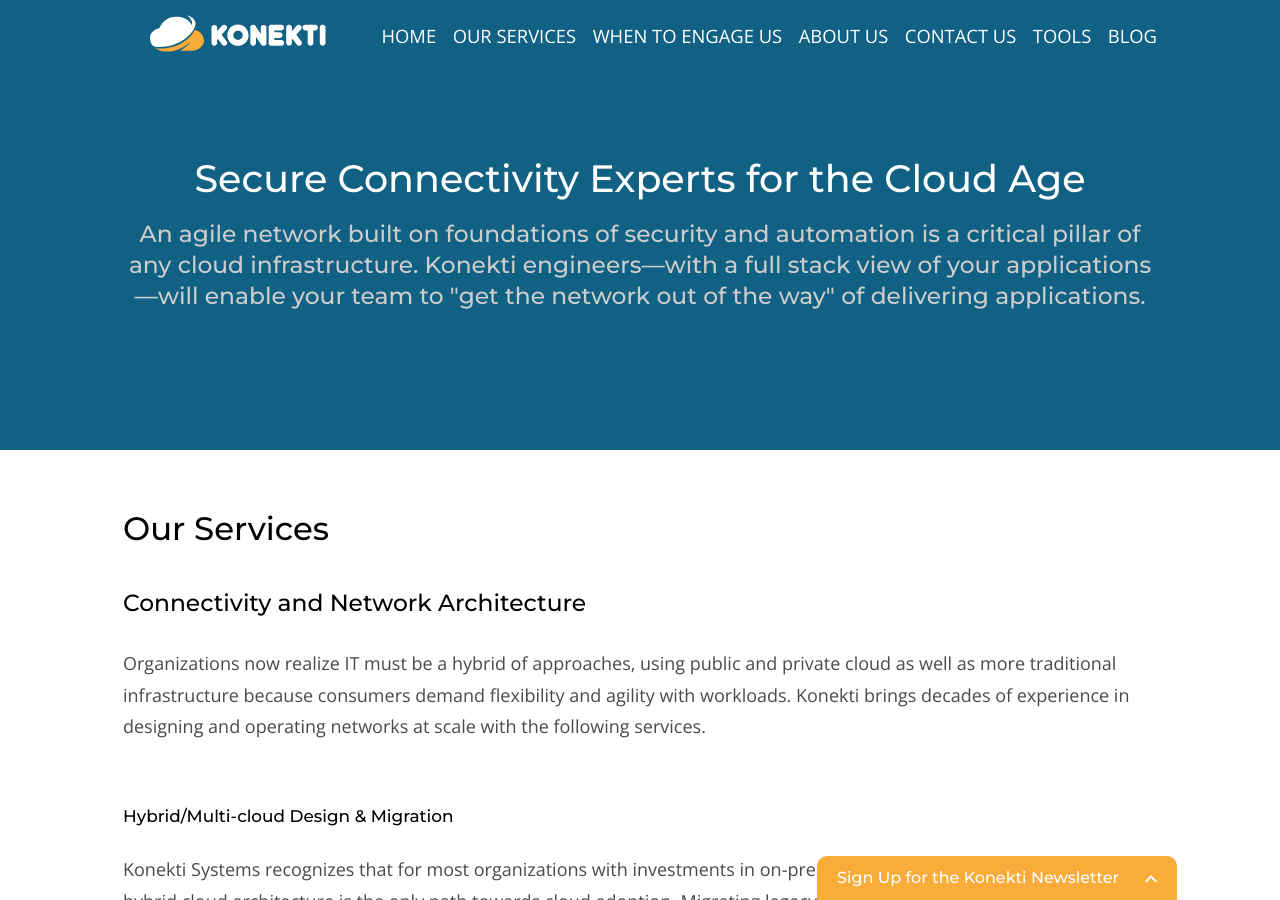
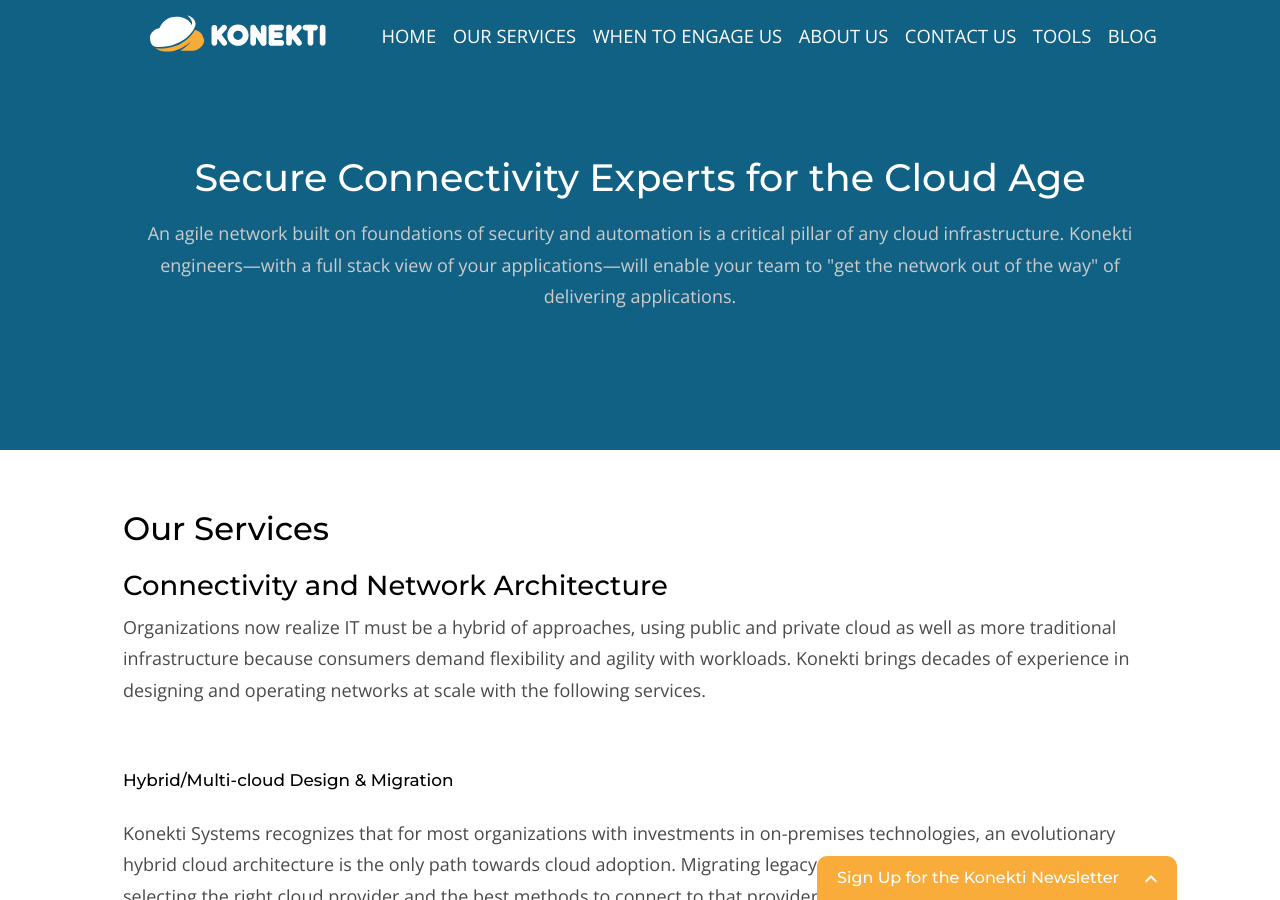
Before and after one commit to konekti/jeffbrl.github.io, a Jekyll site: the page built from _pages/index.md, in a window 1280 px wide and 900 px high. Built offline with Jekyll 4.4.1, drawn with Linux system fonts in a browser that asks for light colours; nearby versions of some CDN libraries.

Commit message:
update partial

```diff
--- a/_includes/head.html
+++ b/_includes/head.html
@@ -57,13 +57,12 @@
 
   {%- if page.image -%}
     <meta property='og:image' content= '{{site.url}}/assets/posts/{{ page.image }}' />
-    <meta property='og:image:width' content='720' />
-    <meta property='og:image:height' content='360' />
+    <meta name = 'twitter:card' content = 'summary_large_image' />
+    <meta name='twitter:creator' content='@{{site.twitter}}' />
     <meta name='twitter:site' content='@{{site.twitter}}' />
+    <meta name = 'twitter:title' content = '{{ .page.title }}' />
+    <meta property='twitter:description'  content="{{ desc }}"/>
     <meta name='twitter:image' content = '{{ site.url }}/assets/posts/{{ page.twitter_image }}' />
-    <meta name='twitter:card' content='summary' />
-    <meta name='twitter:creator' content='@{{site.twitter}}' />
-    <meta property='og:description'  content="{{ desc }}"/>
   {%- endif -%}
 
   <link rel = 'shortcut icon' href = '/favicon.png'>
--- a/_includes/sections/engage-us.html
+++ b/_includes/sections/engage-us.html
@@ -2,8 +2,8 @@
   <div class = 'container pa pb-2 pt-2'>
     <h2 class = 'left'>When to Engage Us</h2>
     {%- for case in site.data.use-cases -%}
-      <h4 class = 'pb-1 pt-2'>Use Case #{{ forloop.index }}</h4>
-      <h5>"{{ case.question }}"</h5>
+      <h3 class = 'pb-1 pt-1'>Use Case #{{ forloop.index }}</h3>
+      <h4>"{{ case.question }}"</h4>
       <p>{{ case.answer }}</p>
     {%- endfor -%}
   </div>
--- a/_includes/sections/intro.html
+++ b/_includes/sections/intro.html
@@ -1,6 +1,6 @@
 <section class='block intro' id='home'>
   <div class = 'container pa'>
     <h1 class = 'center'>Secure Connectivity Experts for the Cloud Age</h1>
-    <h4 class = 'mute pb-1 pt-1 center'>An agile network built on foundations of security and automation is a critical pillar of any cloud infrastructure. Konekti engineers—with a full stack view of your applications—will enable your team to "get the network out of the way" of delivering applications.</h4>
+    <p class = 'mute pb-1 pt-1 center'>An agile network built on foundations of security and automation is a critical pillar of any cloud infrastructure. Konekti engineers—with a full stack view of your applications—will enable your team to "get the network out of the way" of delivering applications.</p>
   </div>
 </section>
--- a/_includes/sections/services.html
+++ b/_includes/sections/services.html
@@ -2,7 +2,7 @@
   <div class='container pa pb-2 pt-2'>
     <h2 class = 'left pt-1'>Our Services</h2>
     {% for service in site.data.services | markdownify %}
-    <h4 class = 'pt-2 pb-1'>{{ service.name }}</h4>
+    <h3 class = 'pt-1'>{{ service.name }}</h3>
     {{ service.details | markdownify }}
     {% endfor %}
   </div>
--- a/_includes/sections/team.html
+++ b/_includes/sections/team.html
@@ -5,9 +5,9 @@
     <div>
       <img src = '/assets/authors/{{ person.thumb }}' alt = '{{ person.name }}' class = 'team_thumb'>
       <div class = 'pa'>
-        <h4><a href = '{{ person.profile }}' title = '{{ person.name }} LinkedIn' target = '_blank'>{{ person.name }}</a></h4>
-        <h6>{{ person.role }}</h6>
-        <a href = "mailto:{{ person.email }}">{{ person.email }}</a>
+        <h4 class = 'member_item'><a href = '{{ person.profile }}' title = '{{ person.name }} LinkedIn' target = '_blank'>{{ person.name }}</a></h4>
+        <h6 class = 'member_item'>{{ person.role }}</h6>
+        <p class = 'member_item'><a href = "mailto:{{ person.email }}">{{ person.email }}</a></p>
       </div>
     </div>
     <div class = 'team_hidden'>
```
